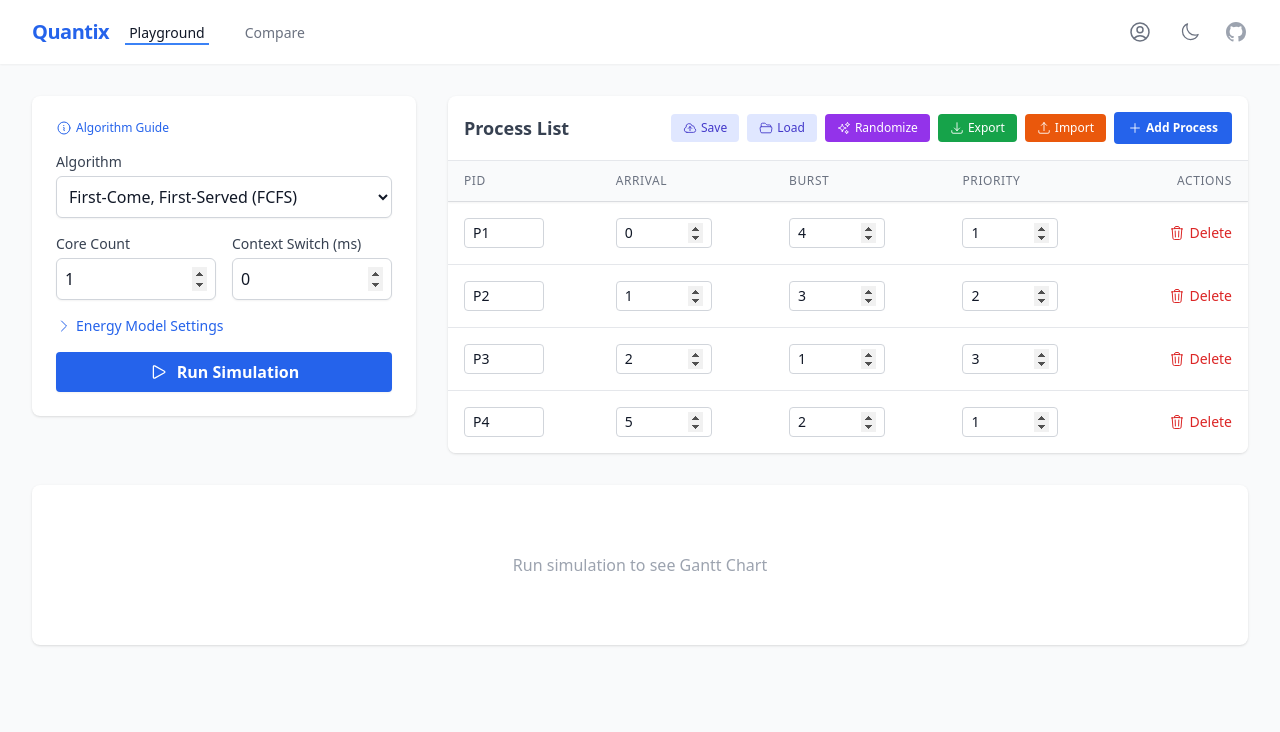
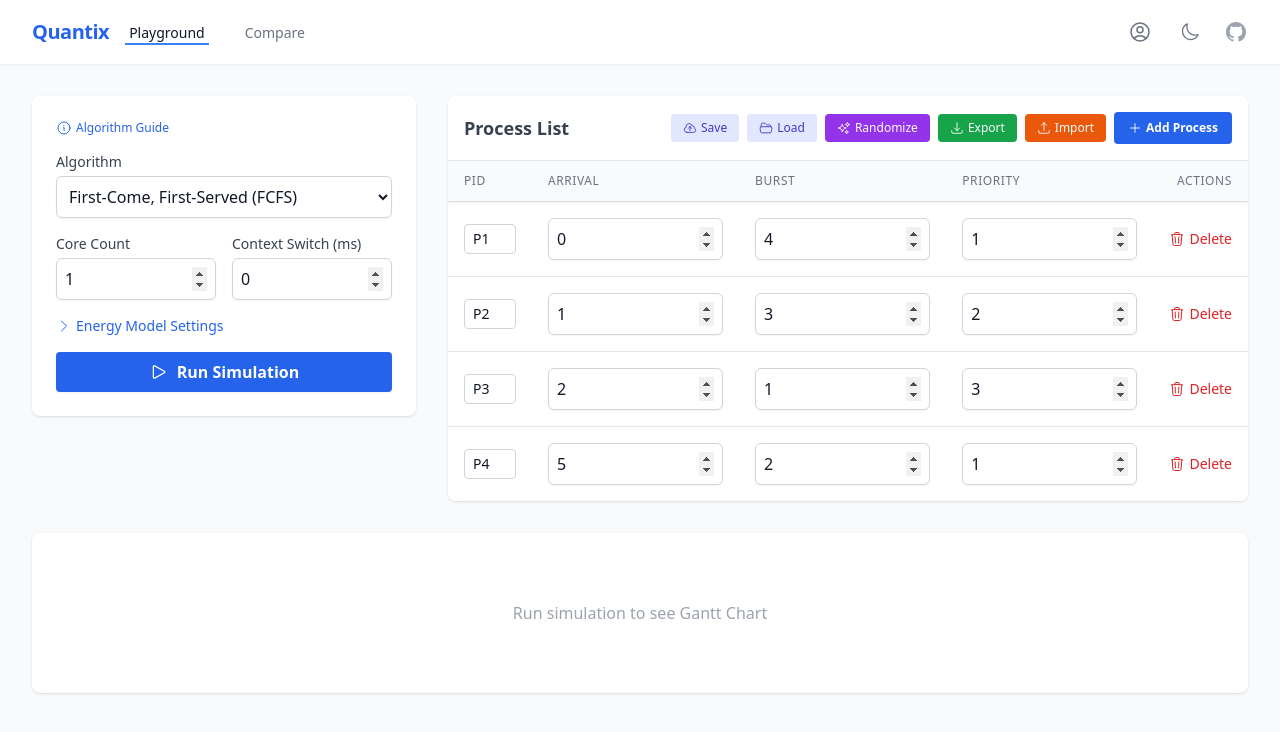
Before and after one commit to CodeExplorer430/cpu-scheduling-visualizer, a React (Vite) app in the folder frontend/: page / in a window 1280 px wide. Shown: the top 732 px of the page. Built offline with nearby package versions, Linux system fonts and the light colour scheme.

Commit message:
fix(ui): allow clearing numeric inputs and unify table styles

```diff
--- a/frontend/src/components/ProcessTable.tsx
+++ b/frontend/src/components/ProcessTable.tsx
@@ -175,7 +175,8 @@ export const ProcessTable: React.FC<Props> = ({ processes, onProcessChange }) =>
                     value={process.arrival}
                     onChange={(val) => updateProcess(index, 'arrival', val)}
                     min={0}
-                    className="bg-white text-gray-900 border-gray-300 dark:border-gray-600 dark:bg-gray-700 dark:text-white border rounded px-2 py-1 w-20 sm:w-full max-w-[6rem] text-sm focus:ring-blue-500 focus:border-blue-500 transition-colors"
+                    placeholder="0"
+                    className="bg-white text-gray-900 border-gray-300 dark:border-gray-600 dark:bg-gray-700 dark:text-white rounded-md shadow-sm focus:ring-blue-500 focus:border-blue-500 p-2 border transition-colors w-24 sm:w-full min-w-[6rem]"
                   />
                 </td>
                 <td className="px-3 sm:px-4 py-4 whitespace-nowrap">
@@ -183,7 +184,8 @@ export const ProcessTable: React.FC<Props> = ({ processes, onProcessChange }) =>
                     value={process.burst}
                     onChange={(val) => updateProcess(index, 'burst', val)}
                     min={1}
-                    className="bg-white text-gray-900 border-gray-300 dark:border-gray-600 dark:bg-gray-700 dark:text-white border rounded px-2 py-1 w-20 sm:w-full max-w-[6rem] text-sm focus:ring-blue-500 focus:border-blue-500 transition-colors"
+                    placeholder="1"
+                    className="bg-white text-gray-900 border-gray-300 dark:border-gray-600 dark:bg-gray-700 dark:text-white rounded-md shadow-sm focus:ring-blue-500 focus:border-blue-500 p-2 border transition-colors w-24 sm:w-full min-w-[6rem]"
                   />
                 </td>
                 <td className="px-3 sm:px-4 py-4 whitespace-nowrap">
@@ -191,7 +193,8 @@ export const ProcessTable: React.FC<Props> = ({ processes, onProcessChange }) =>
                     value={process.priority || 1}
                     onChange={(val) => updateProcess(index, 'priority', val)}
                     min={1}
-                    className="bg-white text-gray-900 border-gray-300 dark:border-gray-600 dark:bg-gray-700 dark:text-white border rounded px-2 py-1 w-20 sm:w-full max-w-[6rem] text-sm focus:ring-blue-500 focus:border-blue-500 transition-colors"
+                    placeholder="1"
+                    className="bg-white text-gray-900 border-gray-300 dark:border-gray-600 dark:bg-gray-700 dark:text-white rounded-md shadow-sm focus:ring-blue-500 focus:border-blue-500 p-2 border transition-colors w-24 sm:w-full min-w-[6rem]"
                   />
                 </td>
                 <td className="px-3 sm:px-4 py-4 whitespace-nowrap text-right text-sm font-medium">
--- a/frontend/src/components/common/NumberInput.tsx
+++ b/frontend/src/components/common/NumberInput.tsx
@@ -26,15 +26,11 @@ export const NumberInput: React.FC<NumberInputProps> = ({
   // Local string state to allow empty values and formatting while typing
   const [localValue, setLocalValue] = useState<string>(value.toString());
 
-  // Sync with parent value updates (e.g. from Randomize button),
-  // but only when the parent value actually changes to something different
-  // than what we currently parsed.
+  // Sync with parent value updates (e.g. from Randomize button)
   useEffect(() => {
-    // If the prop value matches our current local value (parsed), don't mess with the text.
-    // This prevents cursor jumping or reformatting while the user is typing valid numbers.
-    // However, if the prop changes externally (e.g. randomize), we must update.
-    // We assume if the prop differs from our local parsed, it's an external change.
     const parsedLocal = parseFloat(localValue);
+    // If prop differs from our local state (parsed), or if local is empty/invalid but prop is valid, sync.
+    // This allows external resets to fix empty fields.
     if (parsedLocal !== value) {
       setLocalValue(value.toString());
     }
@@ -47,8 +43,8 @@ export const NumberInput: React.FC<NumberInputProps> = ({
 
   const commit = () => {
     if (localValue === '') {
-      // If empty, revert to the current valid prop value (or could be 0)
-      setLocalValue(value.toString());
+      // Allow empty state (don't revert to old value immediately)
+      // This lets the user clear the field and see the placeholder
       return;
     }
 
```
